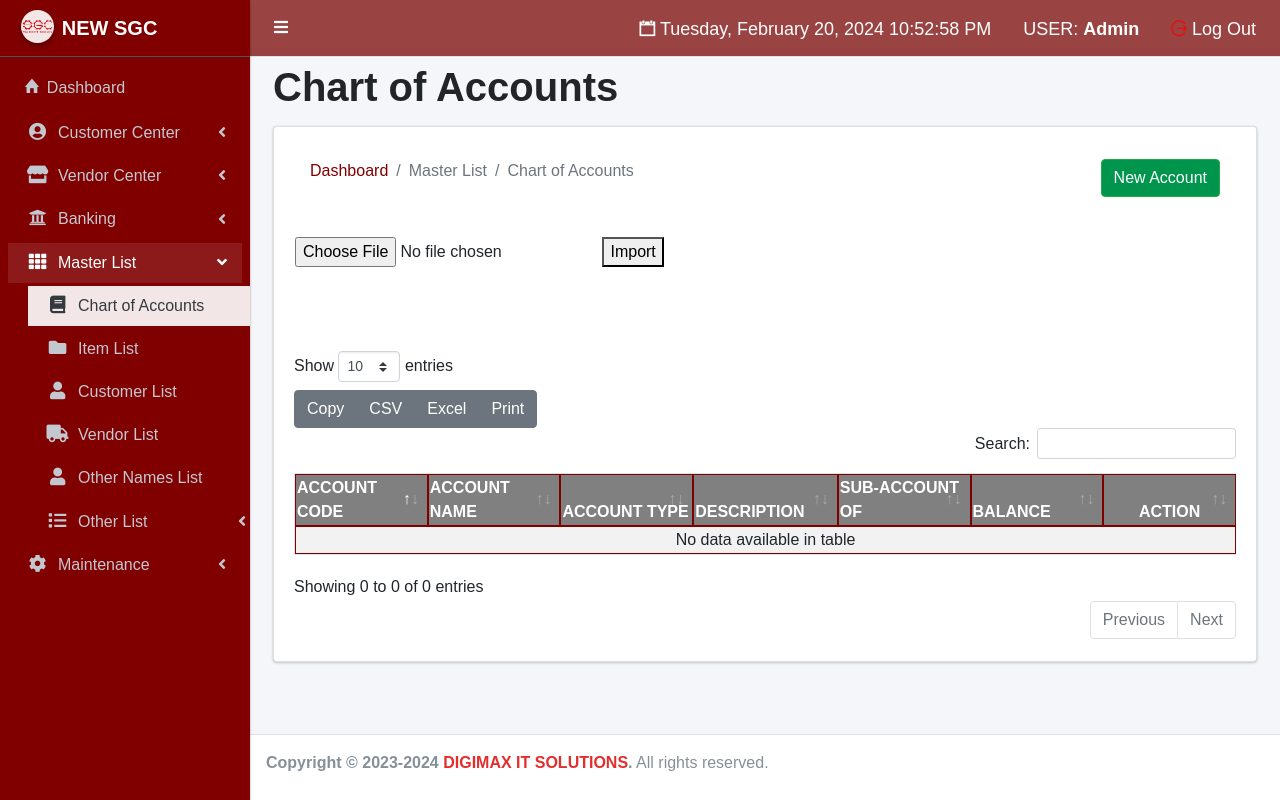
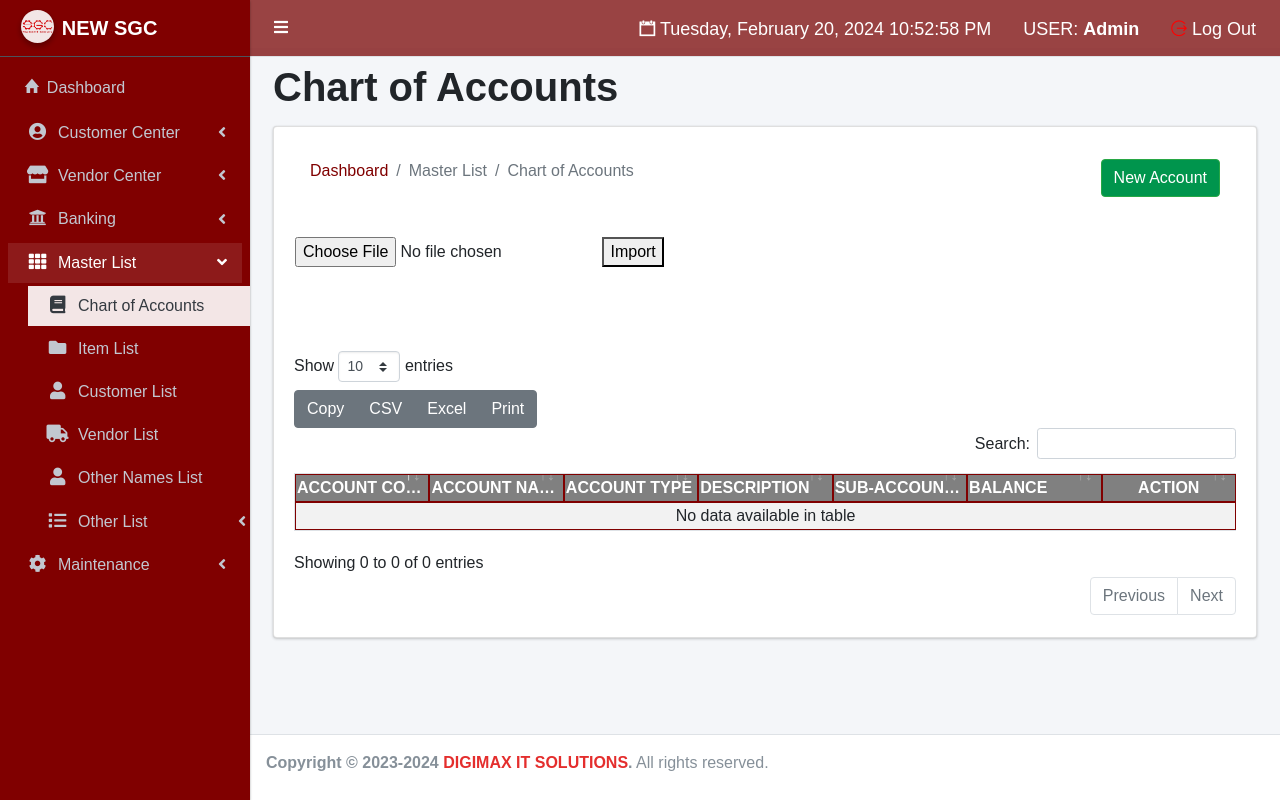
Before and after one commit to Digimax-IT-Solutions/new_sgc, a PHP site: page /main/chart_of_accounts in a window 1280 px wide. Run offline with PHP 8.4, Linux system fonts and the light colour scheme; a user stored in the database is signed in; data that the repository does not hold is empty; some libraries are stand-ins or nearby versions.

Commit message:
coa table fixed

```diff
--- a/main/chart_of_accounts.view.php
+++ b/main/chart_of_accounts.view.php
@@ -5,6 +5,7 @@
     #accountsTable {
         border-collapse: collapse;
         width: 100%;
+        table-layout: fixed;
         /* Example fixed width */
     }
 
@@ -13,6 +14,9 @@
         padding: 1px;
         width: 100px;
         border: 1px solid maroon;
+        white-space: nowrap;
+        overflow: hidden; /* Hides any overflowing content */
+        text-overflow: ellipsis
         /* Example fixed width */
         /* Adjust the padding as needed */
     }
```
